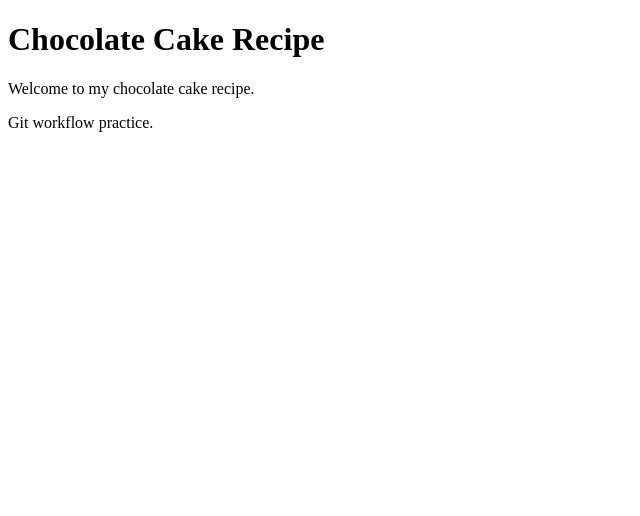
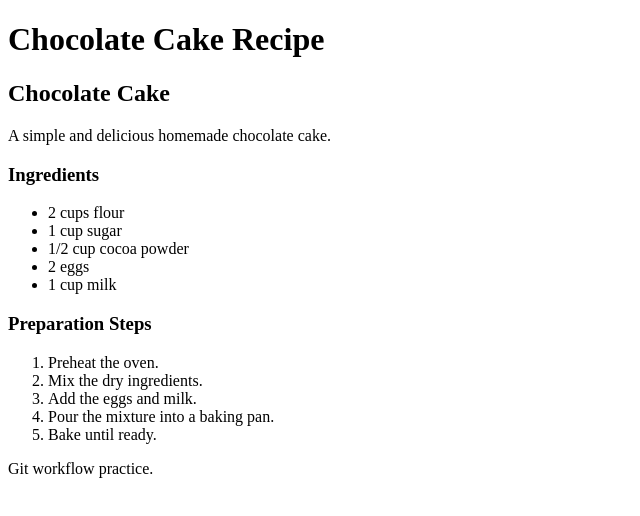
Before and after one commit to Tetaaline/week1-recipe_page, a plain HTML site: page index.html in a window 1280 px wide. Shown: the whole page, without its empty margins (0-640 px from the left). Drawn offline with Linux system fonts and the light colour scheme.

Commit message:
Add recipe ingredients and instructions

```diff
--- a/index.html
+++ b/index.html
@@ -13,7 +13,27 @@
     </header>
 
     <main>
-        <p>Welcome to my chocolate cake recipe.</p>
+        <h2>Chocolate Cake</h2>
+
+    <p>A simple and delicious homemade chocolate cake.</p>
+
+    <h3>Ingredients</h3>
+    <ul>
+        <li>2 cups flour</li>
+        <li>1 cup sugar</li>
+        <li>1/2 cup cocoa powder</li>
+        <li>2 eggs</li>
+        <li>1 cup milk</li>
+    </ul>
+
+    <h3>Preparation Steps</h3>
+    <ol>
+        <li>Preheat the oven.</li>
+        <li>Mix the dry ingredients.</li>
+        <li>Add the eggs and milk.</li>
+        <li>Pour the mixture into a baking pan.</li>
+        <li>Bake until ready.</li>
+    </ol>
     </main>
 
     <footer>
```
